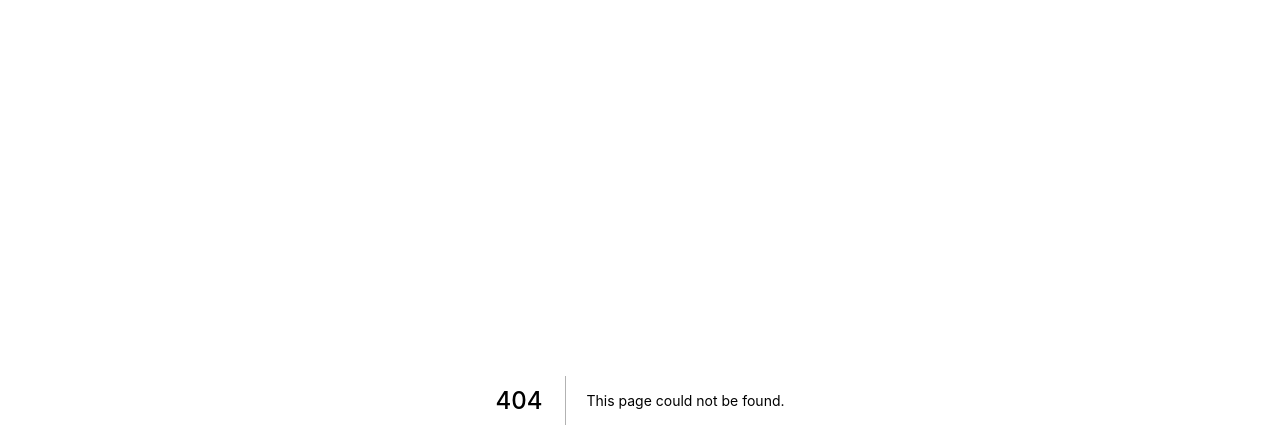
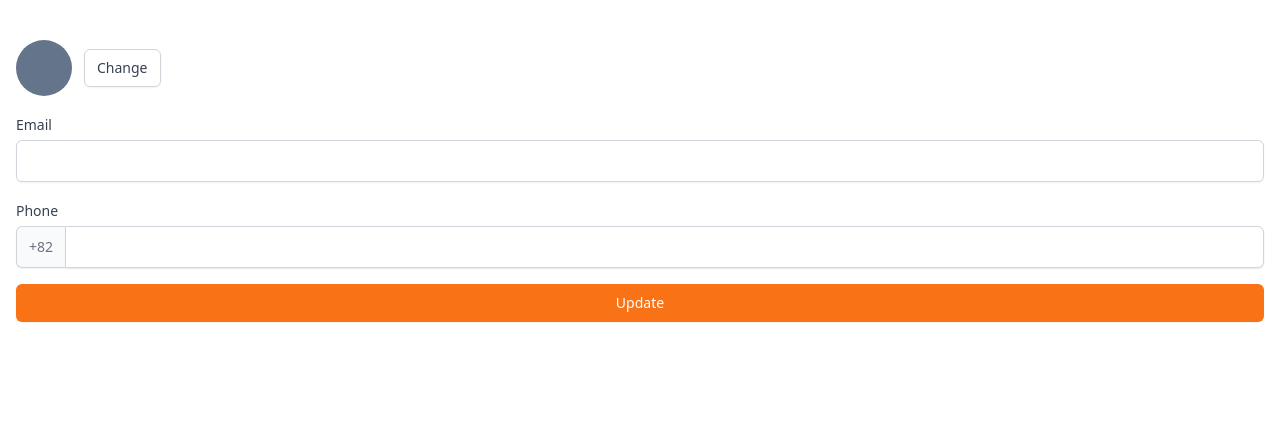
Before and after one commit to iMUngHee/carrot_clone, a Next.js app: page /profile/edit in a window 1280 px wide. Before the commit this address had no page. Shown: the top 448 px of the page. Built offline with nearby package versions, Linux system fonts and the light colour scheme.

Commit message:
[UI] Profile Edit page

```diff
--- /dev/null
+++ b/pages/profile/edit.tsx
@@ -0,0 +1,50 @@
+import { NextPage } from "next";
+
+const EditProfile: NextPage = () => {
+  return (
+    <div className="space-y-4 py-10 px-4">
+      <div className="flex items-center space-x-3">
+        <div className="h-14 w-14 rounded-full bg-slate-500" />
+        <label
+          htmlFor="picture"
+          className="cursor-pointer rounded-md border border-gray-300 py-2 px-3 text-sm font-medium text-gray-700 shadow-sm focus:ring-2 focus:ring-orange-500 focus:ring-offset-2"
+        >
+          Change
+          <input id="picture" type="file" className="hidden" accept="image/*" />
+        </label>
+      </div>
+      <div className="space-y-1">
+        <label htmlFor="email" className="text-sm font-medium text-gray-700">
+          Email
+        </label>
+        <input
+          id="email"
+          type="email"
+          className="w-full appearance-none rounded-md border border-gray-300 px-3 py-2 placeholder-gray-400 shadow-sm focus:border-orange-500 focus:outline-none focus:ring-orange-500"
+          required
+        />
+      </div>
+      <div className="space-y-1">
+        <label htmlFor="phone" className="text-sm font-medium text-gray-700">
+          Phone
+        </label>
+        <div className="flex rounded-md shadow-sm">
+          <span className="flex select-none items-center justify-center rounded-l-md border border-r-0 border-gray-300 bg-gray-50 px-3 text-sm text-gray-500">
+            +82
+          </span>
+          <input
+            id="phone"
+            type="number"
+            className="w-full appearance-none rounded-md rounded-l-none border border-gray-300 px-3 py-2 placeholder-gray-400 shadow-sm focus:border-orange-500 focus:outline-none focus:ring-orange-500"
+            required
+          />
+        </div>
+      </div>
+      <button className="mt-5 w-full rounded-md border border-transparent bg-orange-500 py-2 px-4 text-sm font-medium text-white shadow-sm hover:bg-orange-600 focus:outline-none focus:ring-2 focus:ring-orange-500 focus:ring-offset-2">
+        Update
+      </button>
+    </div>
+  );
+};
+
+export default EditProfile;
```
